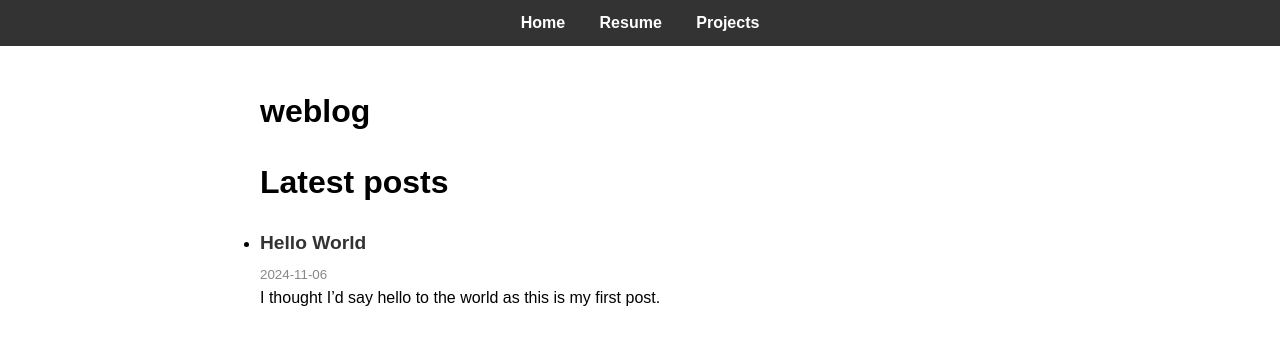
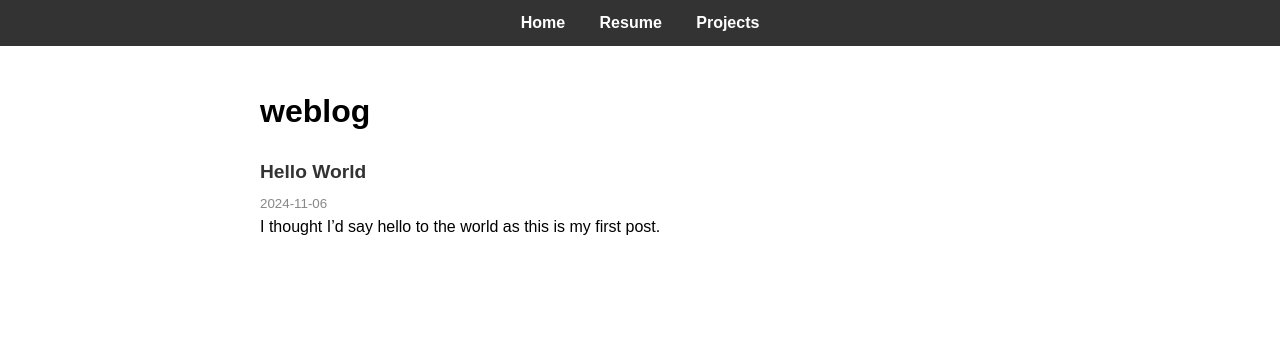
Before and after one commit to amparaj/amparaj.github.io, a Jekyll site: the page built from index.md, in a window 1280 px wide. Shown: the top 345 px of the page. Built offline with Jekyll 4.4.1, drawn with Linux system fonts in a browser that asks for light colours.

Commit message:
remove bullet points and title

```diff
--- a/assets/css/style.css
+++ b/assets/css/style.css
@@ -44,6 +44,8 @@ h1 {
 /* Post List Styling */
 .post-list {
   margin-top: 20px;
+  list-style-type: none; /* Removes bullets */
+  padding: 0; /* Removes default padding */
 }
 
 .post-list li {
--- a/index.md
+++ b/index.md
@@ -2,8 +2,6 @@
 layout: default
 title: "weblog"
 ---
-
-# Latest posts
 
 <ul class="post-list">
   {% for post in site.posts %}
```
